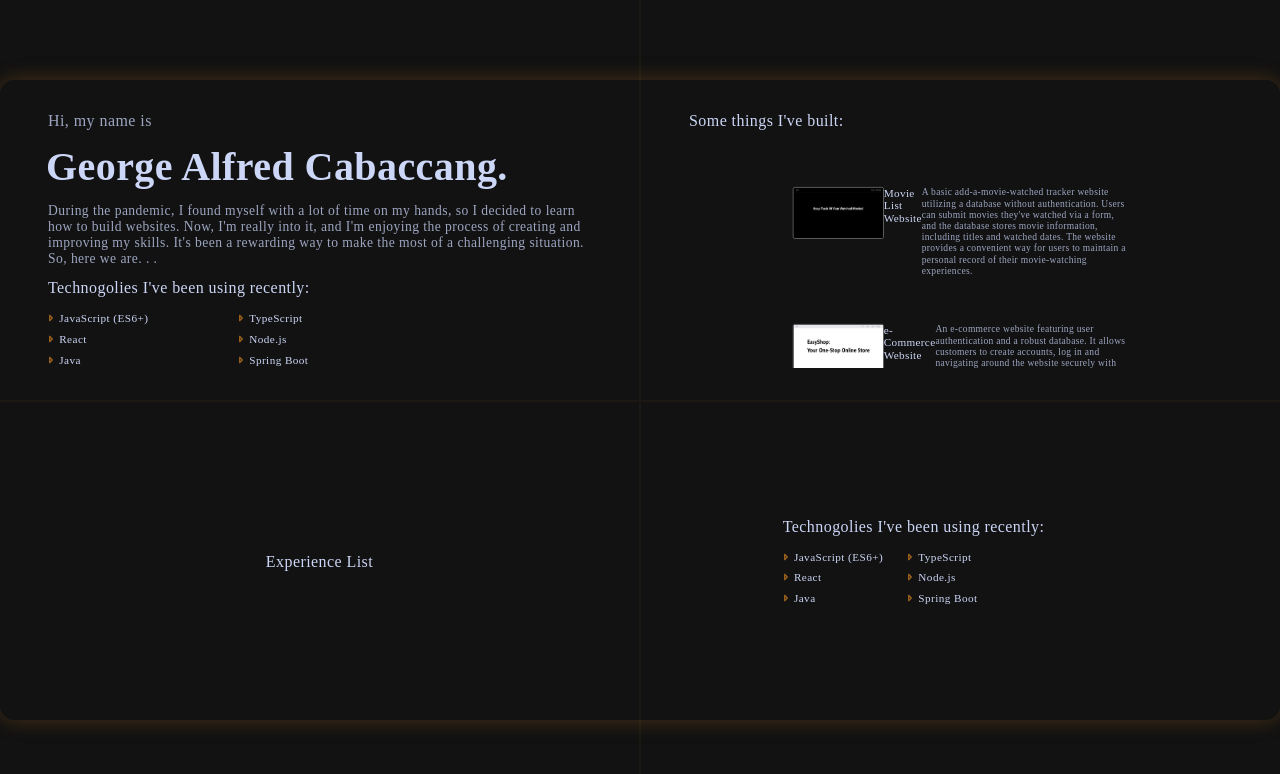
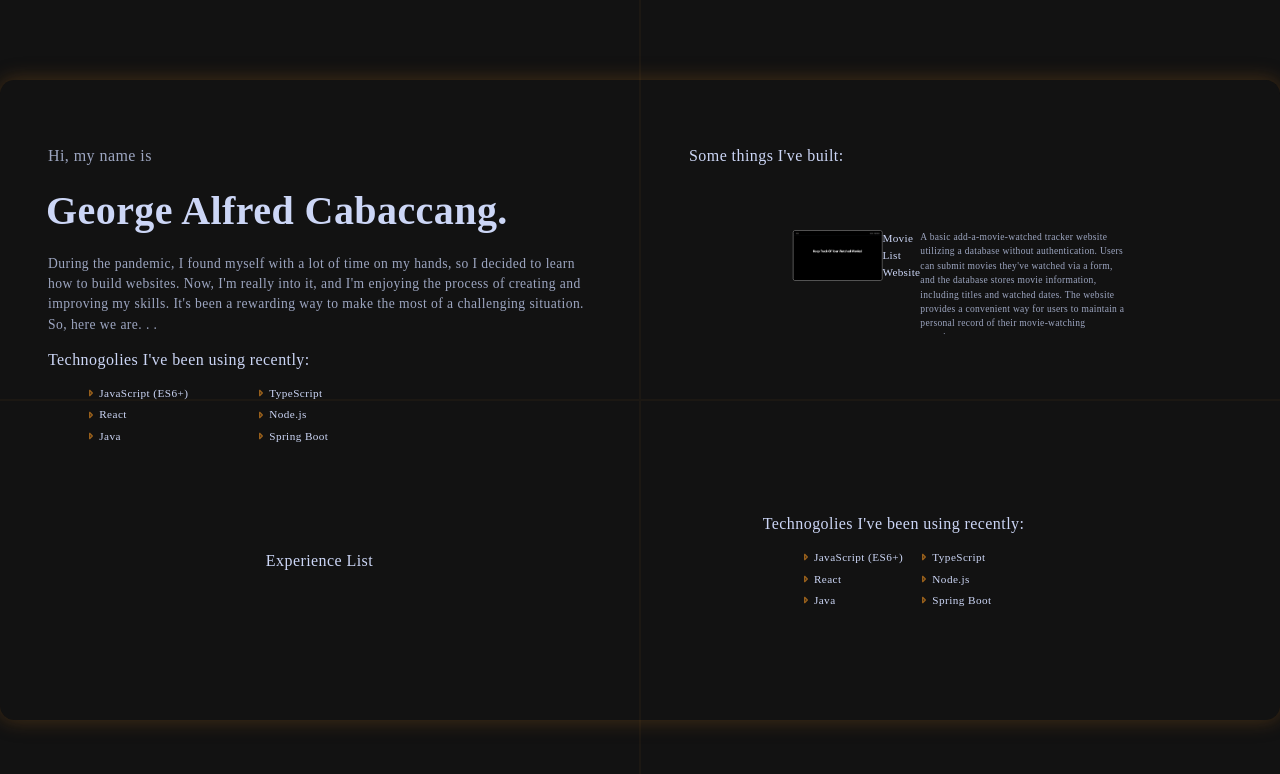
Before and after one commit to georgecabaccang/personal-website, a React (Vite) app: page / in a window 1280 px wide. Shown: the top 774 px of the page. Built offline with nearby package versions, Linux system fonts and the light colour scheme; a web font is replaced by a local one.

Commit message:
Add reset for css.

```diff
--- a/src/index.css
+++ b/src/index.css
@@ -1,6 +1,11 @@
+*,
+*::before,
+*::after {
+    box-sizing: border-box;
+}
+
 * {
     margin: 0;
-    padding: 0;
 }
 
 @font-face {
@@ -53,6 +58,8 @@
     color: #ccd6f6;
     height: 100vh;
     width: 100vw;
+    line-height: 1.5;
+    -webkit-font-smoothing: antialiased;
 }
 
 h1,
@@ -100,3 +107,34 @@
     width: 100%;
     gap: 0.8em;
 }
+
+img,
+picture,
+video,
+canvas,
+svg {
+    display: block;
+    max-width: 100%;
+}
+
+input,
+button,
+textarea,
+select {
+    font: inherit;
+}
+
+p,
+h1,
+h2,
+h3,
+h4,
+h5,
+h6 {
+    overflow-wrap: break-word;
+}
+
+#root,
+#__next {
+    isolation: isolate;
+}
```
